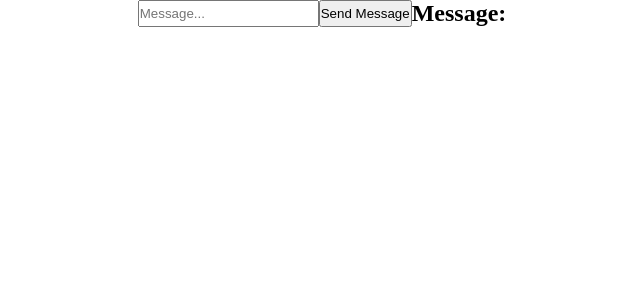
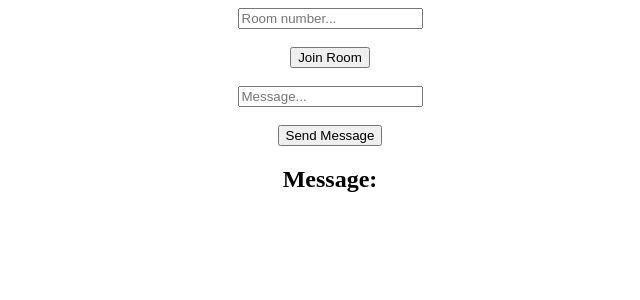
Before and after one commit to fatihkabay/client, a React (Create React App) app: page / in a window 1280 px wide. Shown: the top 300 px of the page, without its empty margins (318-958 px from the left). Built offline with nearby package versions, Linux system fonts and the light colour scheme; no server answers.

Commit message:
chat provided with room number

```diff
--- a/src/App.css
+++ b/src/App.css
@@ -1,9 +1,11 @@
-* {
-  margin: 0;
-  padding: 0;
+body {
+  width: 100vw;
+  height: 100vh;
 }
 
 .container {
   display: flex;
+  flex-direction: column;
+  align-items: center;
   justify-content: center;
 }
--- a/src/App.js
+++ b/src/App.js
@@ -1,33 +1,54 @@
-import './App.css';
-import io from 'socket.io-client';
-import { useEffect, useState } from 'react';
+import "./App.css";
+import io from "socket.io-client";
+import { useEffect, useState } from "react";
 
-const socket = io.connect("http://localhost:3001")
+const socket = io.connect("http://localhost:3001");
 
 function App() {
+  //room state
+  const [room, setRoom] = useState("");
+  //message state
   const [message, setMessage] = useState("");
   const [messageReceived, setMessageReceived] = useState("");
 
-  const sendMessage = () => {
-     socket.emit("send_message", { message });
+  const joinRoom = () => {
+    if(room !== "") {
+      socket.emit("join_room", room);
+    }
   }
 
+  const sendMessage = () => {
+    socket.emit("send_message", { message, room });
+  };
+
   useEffect(() => {
-     socket.on("receive_message", (data) => {
-       setMessageReceived(data.message)
-     });
-  }, [socket])
+    socket.on("receive_message", (data) => {
+      setMessageReceived(data.message);
+    });
+  }, [socket]);
 
   return (
     <div className="container">
-      <input placeholder='Message...' onChange={(event) => {
+      <input
+      placeholder="Room number..."
+      onChange={(event) => {
+        setRoom(event.target.value);
+      }}
+      />
+      <br />
+      <button onClick={joinRoom}>Join Room</button>
+      <br />
+      <input
+        placeholder="Message..."
+        onChange={(event) => {
           setMessage(event.target.value);
-      }}/>
+        }}
+      />
+      <br />
       <button onClick={sendMessage}>Send Message</button>
       <h2>Message: </h2>
       {messageReceived}
     </div>
-
   );
 }
 
```
